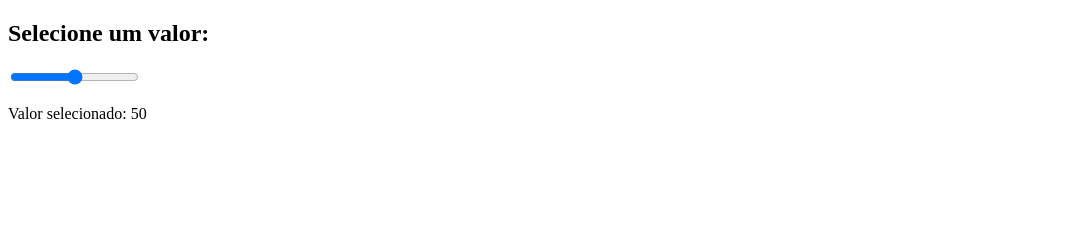
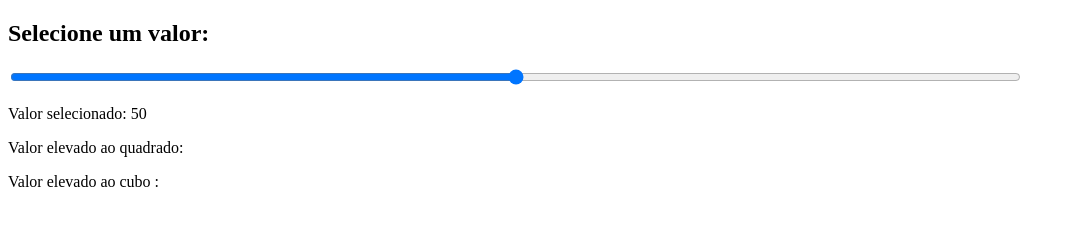
Before and after one commit to rerribe/html_20.02.25, a plain HTML site: page 17.03.2025_3.html in a window 1280 px wide. Shown: the whole page, without its empty margins (0-1075 px from the left). Drawn offline with Linux system fonts and the light colour scheme.

Commit message:
Update 17.03.2025_3.html
segundo_commit_do_dia

```diff
--- a/17.03.2025_3.html
+++ b/17.03.2025_3.html
@@ -4,19 +4,28 @@
     <meta charset="UTF-8">
     <meta name="viewport" content="width=device-width, initial-scale=1.0">
     <title>Exemplo de Input Range com onchange</title>
+    <style>
+        .largura_barra{
+            width: 80%;
+        }
+    </style>
 </head>
 <body>
 
     <h2>Selecione um valor:</h2>
 
-    <input type="range" id="meuRange" min="0" max="100" value="50" oninput="atualizarValor()">
+    <input type="range" id="meuRange" class="largura_barra" min="0" max="100" value="50" oninput="atualizarValor()">
     <p>Valor selecionado: <span id="valorSelecionado">50</span></p>
+    <p>Valor elevado ao quadrado: <span id="valorQuadrado"></span></p>
+    <p>Valor elevado ao cubo : <span id="valorCubico"></span></p>
 
     <script>
         function atualizarValor() {
             var valor = document.getElementById("meuRange").valueAsNumber;
             console.log(typeof(valor))
             document.getElementById("valorSelecionado").innerText = valor;
+            document.getElementById("valorQuadrado").innerText = valor * valor;
+            document.getElementById("valorCubico").innerText = valor **3;
         }
     </script>
 
```
